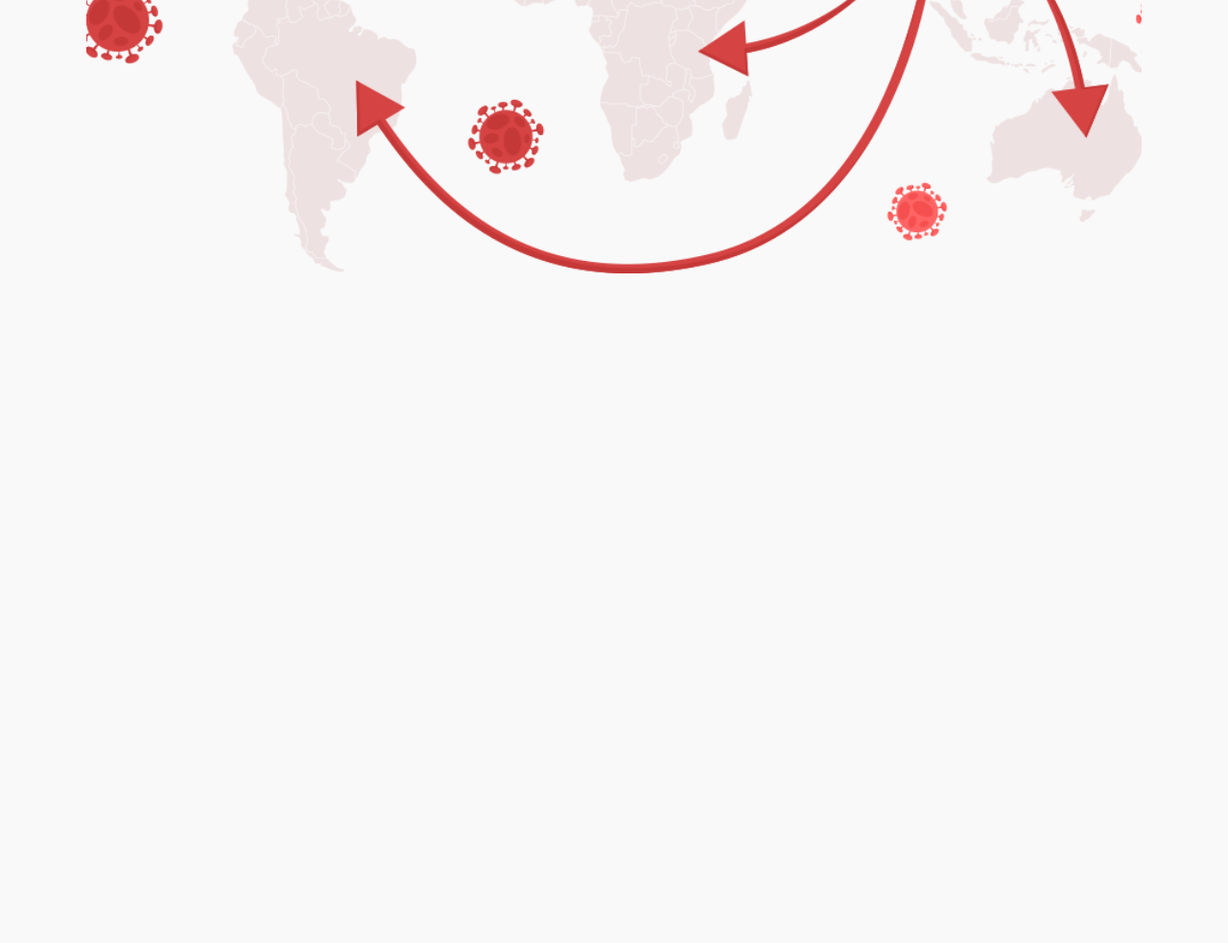
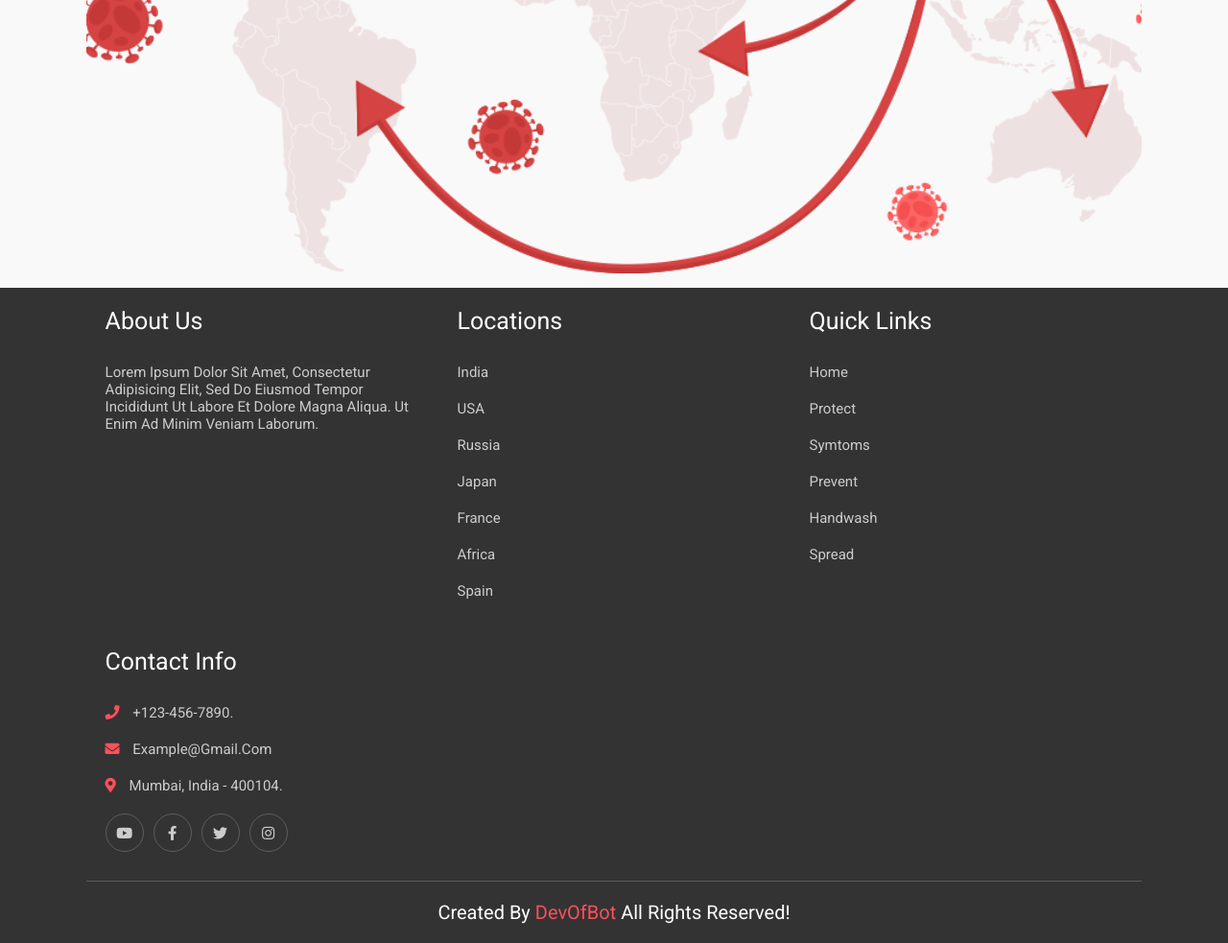
Before and after one commit to ShiZone-Tech/Covid-19-info-by-DevOfBot, a plain HTML site: page index.html in a window 1280 px wide. Shown: the part 4773-5756 px from the top of the page at 96% size. Before the commit the page ends 5073 px from the top, so only its background shows below. Drawn offline with nearby package versions, Linux system fonts and the light colour scheme.

Commit message:
completing footer design

```diff
--- a/css/style.css
+++ b/css/style.css
@@ -373,6 +373,85 @@ header .navbar ul li a:hover {
 	background-position: center;
 }
 
+.footer {
+	min-height: auto;
+	padding-top: 0;
+	background: #333;
+}
+
+.footer .box-container {
+	display: flex;
+	justify-content: center;
+	flex-wrap: wrap;
+}
+
+.footer .box-container .box {
+	flex: 1 1 25rem;
+	margin: 2rem;
+}
+
+.footer .box-container .box h3 {
+	font-size: 2.5rem;
+	color: #fff;
+	padding-bottom: 2rem;
+	font-weight: normal;
+}
+
+.footer .box-container .box p {
+	font-size: 1.5rem;
+	color: #ccc;
+	padding: 1rem 0;
+}
+
+.footer .box-container .box p i {
+	padding-right: 1rem;
+	color: var(--red);
+}
+
+.footer .box-container .box a {
+	font-size: 1.5rem;
+	color: #ccc;
+	padding: 1rem 0;
+	display: block;
+}
+
+.footer .box-container .box a:hover {
+	color: var(--red);
+}
+
+.footer .box-container .box .share {
+	display: flex;
+	flex-wrap: wrap;
+	padding: 1rem 0;
+}
+
+.footer .box-container .box .share a {
+	height: 4rem;
+	width: 4rem;
+	line-height: 2rem;
+	text-align: center;
+	border-radius: 5rem;
+	border: .1rem solid #fff3;
+	margin-right: 1rem;
+}
+
+.footer .box-container .box .share a:hover {
+	background: #fff;
+}
+
+.footer .credit {
+	padding: 2rem 1rem;
+	text-align: center;
+	color: #fff;
+	font-weight: normal;
+	font-size: 2rem;
+	border-top: .1rem solid #fff3;
+}
+
+.footer .credit a {
+	color: var(--red);
+}
+
 /* media queries */
 
 @media (max-width: 991px) {
--- a/index.html
+++ b/index.html
@@ -171,6 +171,49 @@
         <div class="image"></div>
     </section>
     <!-- spread section ends -->
+    <!-- footer section starts -->
+    <section class="footer">
+        <div class="box-container">
+            <div class="box">
+                <h3>about us</h3>
+                <p>Lorem ipsum dolor sit amet, consectetur adipisicing elit, sed do eiusmod
+                    tempor incididunt ut labore et dolore magna aliqua. Ut enim ad minim veniam laborum.</p>
+            </div>
+            <div class="box">
+                <h3>locations</h3>
+                <a href="#">india</a>
+                <a href="#">USA</a>
+                <a href="#">russia</a>
+                <a href="#">japan</a>
+                <a href="#">france</a>
+                <a href="#">africa</a>
+                <a href="#">spain</a>
+            </div>
+            <div class="box">
+                <h3>quick links</h3>
+                <a href="#home">home</a>
+                <a href="#protect">protect</a>
+                <a href="#symtoms">symtoms</a>
+                <a href="#prevent">prevent</a>
+                <a href="#handwash">handwash</a>
+                <a href="#spread">spread</a>
+            </div>
+            <div class="box">
+                <h3>contact info</h3>
+                <p><i class="fas fa-phone"></i> +123-456-7890. </p>
+                <p><i class="fas fa-envelope"></i> example@gmail.com </p>
+                <p><i class="fas fa-map-marker-alt"></i> mumbai, india - 400104. </p>
+                <div class="share">
+                    <a href="#" class="fab fa-youtube"></a>
+                    <a href="#" class="fab fa-facebook-f"></a>
+                    <a href="#" class="fab fa-twitter"></a>
+                    <a href="#" class="fab fa-instagram"></a>
+                </div>
+            </div>
+        </div>
+        <h1 class="credit"> created by <a href="#"> DevOfBot</a> all rights reserved!</h1>
+    </section>
+    <!-- footer section ends -->
     <!-- jquery cdn link -->
     <script src="https://cdnjs.cloudflare.com/ajax/libs/jquery/3.6.0/jquery.min.js" referrerpolicy="no-referrer"></script>
     <!-- custom js file link -->
```
